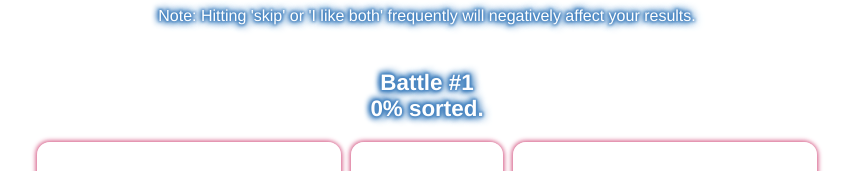
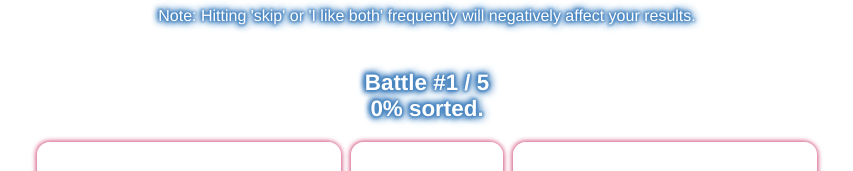
Before and after one commit to waijie666/github-pages, a Vue app: page /prettysorter in a window 1280 px wide. Shown: the part 261-432 px from the top of the page, without its empty margins (213-1066 px from the left). Built offline with nearby package versions, Linux system fonts and the light colour scheme.

Commit message:
Edited to show total number of battles

```diff
--- a/src/components/Sorter.vue
+++ b/src/components/Sorter.vue
@@ -3,7 +3,7 @@
     <div class="instructions">
     <img :src=imageProp style="max-width: 100%">
     <b><h1>Welcome to the {{sorterNameProp}} Sorter!</h1></b>Pick which character you prefer in each battle to get an accurate list of your favourites.<br />Have fun, choose wisely and take your time!<br /><br />Note: Hitting 'skip' or 'I like both' frequently will negatively affect your results.
-    <div id="battleNumber"><b>Battle #{{numQuestion}}<br>{{battlePercent}}% sorted.</b></div>
+    <div id="battleNumber"><b>Battle #{{numQuestion}} / {{totalSize}}<br>{{battlePercent}}% sorted.</b></div>
     </div>
     <table id="mainTable" align="center">
     <tbody>
```
